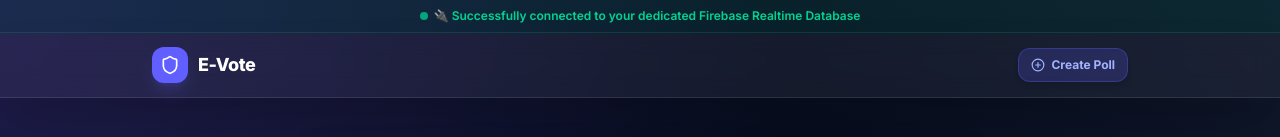
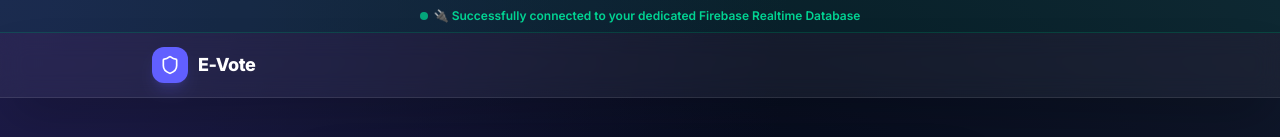
Before and after one commit to chihonyen/QR-code-vote, a React (Vite) app: page / in a window 1280 px wide. Shown: the top 137 px of the page. Built offline with nearby package versions, Linux system fonts and the light colour scheme; no server answers.

Commit message:
refactor(ui): remove redundant header navigation
Clean up the top navigation bar by removing unused icons and the Create Poll button to streamline the interface.

```diff
--- a/src/App.tsx
+++ b/src/App.tsx
@@ -1,11 +1,10 @@
 import React, { useState, useEffect } from "react";
-import { Shield, PlusCircle, HelpCircle } from "lucide-react";
+import { Shield } from "lucide-react";
 import { getPollFromDB, isFirebaseConfigured } from "./lib/firebase";
 import { Poll } from "./types";
 import PollCreator from "./components/PollCreator";
 import PollVoter from "./components/PollVoter";
 import PollResults from "./components/PollResults";
-import SecurityGuide from "./components/SecurityGuide";
 
 type ViewState =
   | { type: "CREATE" }
@@ -123,17 +122,6 @@ export default function App() {
 
           {/* Navigation links */}
           <nav className="flex items-center gap-1.5">
-            <button
-              onClick={() => navigateTo("#")}
-              className={`px-3 py-2 rounded-xl text-xs font-bold transition-all flex items-center gap-1.5 cursor-pointer ${
-                view.type === "CREATE"
-                  ? "bg-indigo-500/20 text-indigo-300 border border-indigo-500/30 shadow-md"
-                  : "text-slate-300 hover:text-white hover:bg-white/5"
-              }`}
-            >
-              <PlusCircle className="w-3.5 h-3.5" />
-              <span>Create Poll</span>
-            </button>
           </nav>
         </div>
       </header>
```
